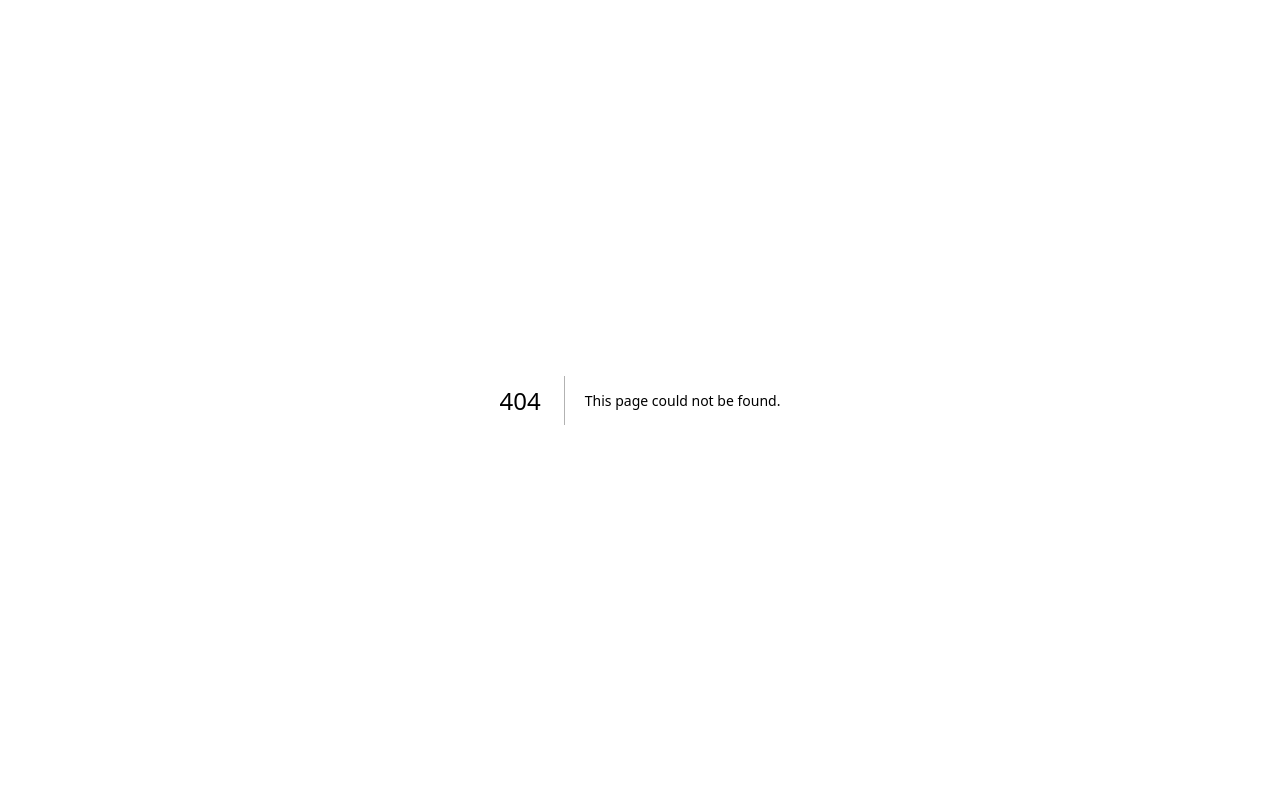
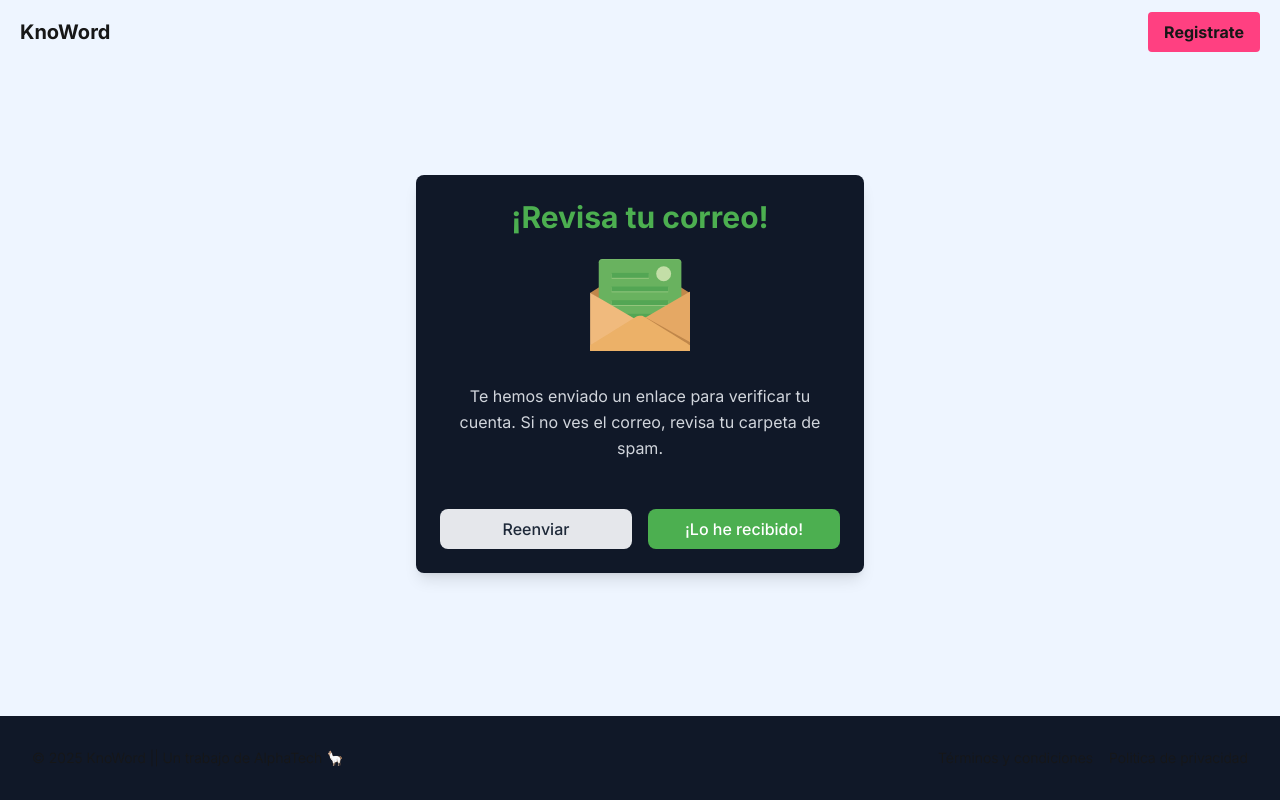
Before and after one commit to MiguelAngel0401/KnowordKiwi, a Next.js app in the folder frontend/: page /verify-account in a window 1280 px wide. Before the commit this address had no page. Built offline with nearby package versions, Linux system fonts and the light colour scheme.

Commit message:
fix: proyecto hasta el momento para migracion hacia nuevo repo

```diff
--- /dev/null
+++ b/frontend/app/(auth)/verify-account/page.tsx
@@ -0,0 +1,31 @@
+import { Button } from "@headlessui/react";
+import Image from "next/image";
+
+export default function VerifyEmailPage() {
+  return (
+    <div className="max-w-md mx-auto p-6 bg-gray-900 rounded-lg shadow-lg text-center text-white">
+      <h1 className="text-3xl font-bold mb-4 text-primary">
+        ¡Revisa tu correo!
+      </h1>
+      <Image
+        src="/email.svg"
+        alt="Email"
+        width={100}
+        height={100}
+        className="mx-auto my-6"
+      />
+      <p className="text-gray-300 leading-relaxed">
+        Te hemos enviado un enlace para verificar tu cuenta. Si no ves el
+        correo, revisa tu carpeta de spam.
+      </p>
+      <div className="flex justify-between gap-4 pt-4 mt-8">
+        <Button className="w-full px-4 py-2 bg-gray-200 text-gray-800 font-medium rounded-lg hover:bg-gray-300 transition-colors duration-200">
+          Reenviar
+        </Button>
+        <Button className="w-full px-4 py-2 bg-primary text-white font-medium rounded-lg hover:bg-primary-hover transition-colors duration-200">
+          ¡Lo he recibido!
+        </Button>
+      </div>
+    </div>
+  );
+}
```
Also changed, not shown: frontend/public/email.svg (added).
